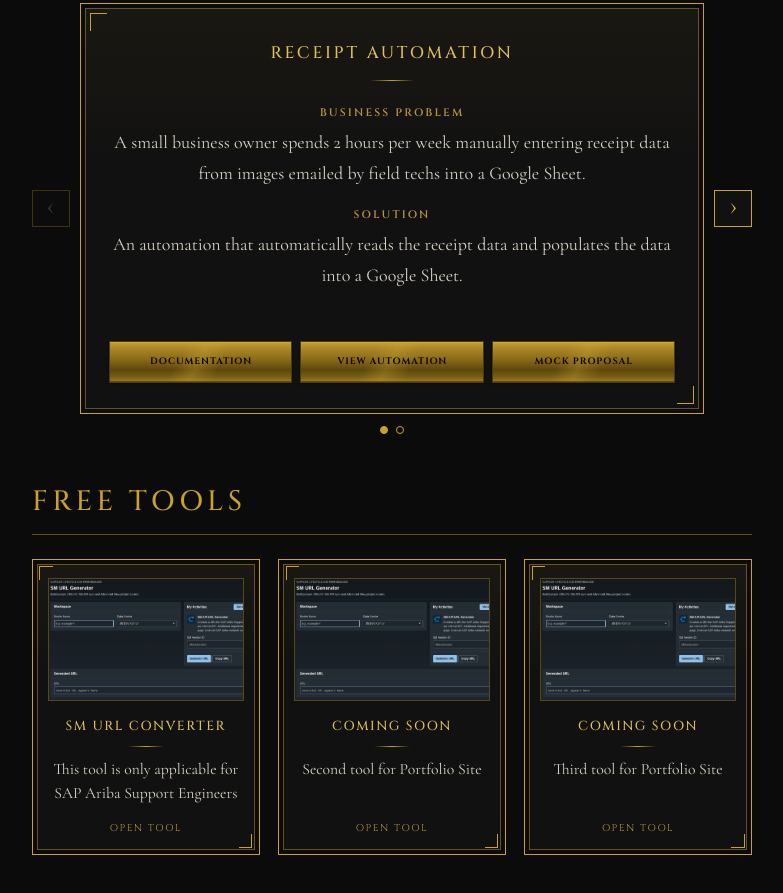
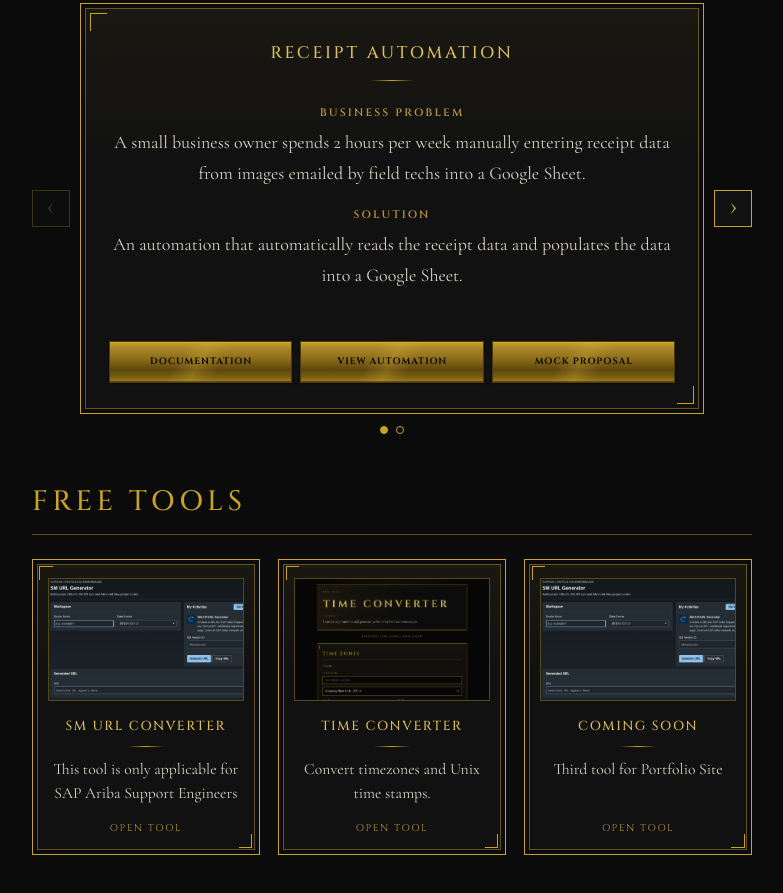
Before and after one commit to ExpandOutward/hireken, a plain HTML site: page index.html in a window 1280 px wide. Shown: the part 1047-1940 px from the top of the page, without its empty margins (248-1031 px from the left). Drawn offline with nearby package versions, Linux system fonts and the light colour scheme.

Commit message:
Added Time Converter tool to the tools page

```diff
--- a/index.html
+++ b/index.html
@@ -139,11 +139,11 @@ efficient approach allows me to keep costs low and deliver fast results.</p>
       </a>
       <a class="tool-card" href="https://expandoutward.github.io/sm-url-generator/" target="_blank">
         <div class="tool-card__media">
-          <img src="images/screenshots/smurl.png" alt="">
+          <img src="images/screenshots/timeconvert.png" alt="">
         </div>
-        <h3>Coming Soon</h3>
+        <h3>Time Converter</h3>
           <p>
-            Second tool for Portfolio Site
+            Convert timezones and Unix time stamps.
           </p>
         <span class="tool-card__cta">Open tool</span>
       </a>
--- a/styles.css
+++ b/styles.css
@@ -28,6 +28,10 @@ body {
   font-family: "Cormorant Garamond", Georgia, "Times New Roman", serif;
   font-size: 1.125rem;
   line-height: 1.7;
+}
+
+b {
+  color:var(--color-gold);
 }
 
 h1,
```
Also changed, not shown: images/screenshots/timeconvert.png (added).
